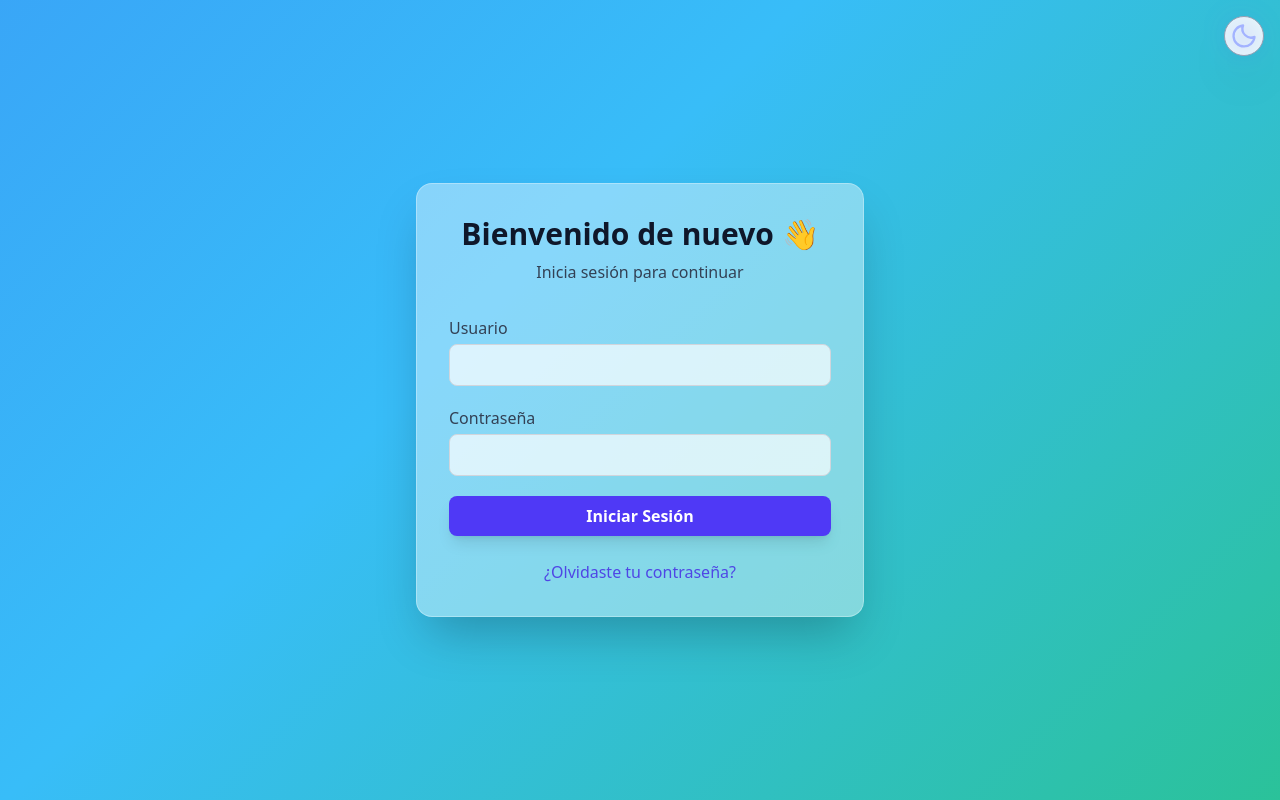
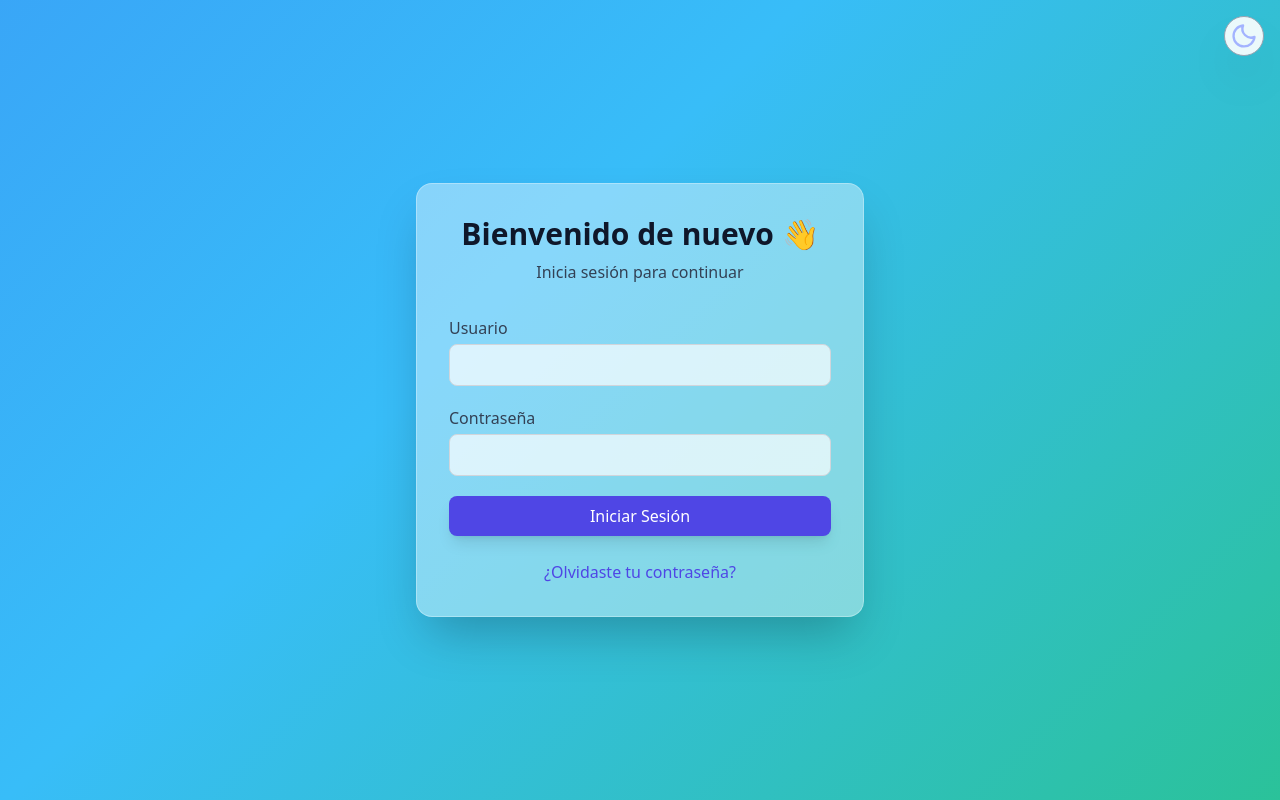
Before and after one commit to contacomp093/Base, a Django app: page /es/accounts/login/ in a window 1280 px wide. Run offline with Django 5.2, Linux system fonts and the light colour scheme; style sheets or scripts are compiled from the project's sources.

Commit message:
ajuste colore cross browser

```diff
--- a/Base_Login/templates/registration/login.html
+++ b/Base_Login/templates/registration/login.html
@@ -10,81 +10,98 @@
     <!-- Tailwind compilado -->
     <link rel="stylesheet" href="{% static 'css/output.css' %}" />
 
-    <!-- 🎨 Estilos personalizados -->
+    <!-- 🎨 Estilos personalizados y colores HEX fijos -->
     <style>
+      /******************************
+       *  🎨 FONDOS (solo decoración)
+       ******************************/
       @keyframes gradientMove {
-        0% {
-          background-position: 0% 50%;
-        }
-        50% {
-          background-position: 100% 50%;
-        }
-        100% {
-          background-position: 0% 50%;
-        }
+        0% { background-position: 0% 50%; }
+        50% { background-position: 100% 50%; }
+        100% { background-position: 0% 50%; }
       }
 
-      /* 🌤️ Tema claro */
       body {
         background: linear-gradient(-45deg, #22c55e, #38bdf8, #3b82f6, #8b5cf6);
         background-size: 300% 300%;
         animation: gradientMove 14s ease infinite;
-        color: #1e293b;
+        color: #1f2937;
         transition: color 0.7s ease-in-out;
       }
 
-      /* 🌑 Tema oscuro */
       body.dark {
         background: linear-gradient(-45deg, #020617, #0f172a, #1e3a8a, #5b21b6);
         background-size: 300% 300%;
         animation: gradientMove 18s ease infinite;
-        color: #e2e8f0;
+        color: #f3f4f6;
       }
 
-      @keyframes fadeIn {
-        from {
-          opacity: 0;
-          transform: translateY(20px) scale(0.97);
-        }
-        to {
-          opacity: 1;
-          transform: translateY(0) scale(1);
-        }
+      /******************************
+       *  🔥 COLORES CONSISTENTES
+       ******************************/
+
+      /* Títulos */
+      h1 { color: #0f172a !important; }
+      body.dark h1 { color: #f8fafc !important; }
+
+      /* Texto general */
+      p, label { color: #334155 !important; }
+      body.dark p, body.dark label { color: #cbd5e1 !important; }
+
+      /* Links */
+      a { color: #4f46e5 !important; }
+      body.dark a { color: #818cf8 !important; }
+
+      /* Tarjeta translúcida */
+      .card-translucent {
+        background-color: rgba(255,255,255,0.40) !important;
+        border: 1px solid rgba(255,255,255,0.30) !important;
+        backdrop-filter: blur(20px) !important;
+      }
+      body.dark .card-translucent {
+        background-color: rgba(31,41,55,0.50) !important;
+        border-color: rgba(55,65,81,0.40) !important;
       }
 
-      .fade-in {
-        animation: fadeIn 0.6s ease-out forwards;
+      /* Inputs */
+      input {
+        background-color: rgba(255,255,255,0.70) !important;
+        border: 1px solid #d1d5db !important;
+        color: #1f2937 !important;
+      }
+      body.dark input {
+        background-color: rgba(55,65,81,0.80) !important;
+        border-color: #4b5563 !important;
+        color: #f3f4f6 !important;
       }
 
-      h1 {
-        color: #0f172a;
-        transition: color 0.7s ease-in-out;
-      }
-      body.dark h1 {
-        color: #f8fafc;
+      /* Focus ring */
+      input:focus {
+        outline: none !important;
+        box-shadow: 0 0 0 3px rgba(129,140,248,0.7) !important;
       }
 
-      p,
-      label {
-        color: #334155;
-        transition: color 0.7s ease-in-out;
+      /* Botón de iniciar sesión */
+      .btn-primary {
+        background-color: #4f46e5 !important;
+        color: #ffffff !important;
+        transition: transform 0.3s, background-color 0.3s;
       }
-      body.dark p,
-      body.dark label {
-        color: #cbd5e1;
+      .btn-primary:hover {
+        background-color: #4338ca !important;
+        transform: scale(1.02);
       }
 
-      a {
-        color: #4f46e5;
-        transition: color 0.7s ease-in-out;
+      /* Animación de entrada */
+      @keyframes fadeIn {
+        from { opacity: 0; transform: translateY(20px) scale(0.97); }
+        to { opacity: 1; transform: translateY(0) scale(1); }
       }
-      body.dark a {
-        color: #818cf8;
-      }
+      .fade-in { animation: fadeIn 0.6s ease-out forwards; }
     </style>
   </head>
 
-  <body class="h-full text-gray-800 dark:text-gray-100 transition-colors duration-700">
+  <body class="h-full transition-colors duration-700">
     <div class="flex flex-col items-center justify-center h-screen p-4 fade-in relative">
 
       <!-- 🌙 Botón de cambio de tema -->
@@ -93,7 +110,7 @@
         class="absolute top-4 right-4 flex items-center justify-center w-10 h-10 rounded-full border border-gray-400 dark:border-gray-600 bg-white/90 dark:bg-gray-900/80 hover:bg-gray-100 dark:hover:bg-gray-800 shadow-2xl backdrop-blur-md transition-all duration-500 transform hover:scale-110"
         aria-label="{% trans 'Cambiar tema' %}"
       >
-        <!-- ☀️ Sol -->
+        <!-- ☀️ Sol (solo visible en modo oscuro) -->
         <svg
           id="icon-sun"
           xmlns="http://www.w3.org/2000/svg"
@@ -101,16 +118,17 @@
           viewBox="0 0 24 24"
           stroke-width="2"
           stroke="currentColor"
-          class="w-7 h-7 text-yellow-400 dark:text-yellow-300 drop-shadow-[0_0_12px_rgba(255,215,0,1)] hidden transition-transform duration-500 scale-0"
+          class="w-7 h-7 text-yellow-400 hidden"
         >
-          <path
-            stroke-linecap="round"
-            stroke-linejoin="round"
-            d="M12 3v1.5m0 15V21m9-9h-1.5M4.5 12H3m15.364 6.364-1.06-1.06M7.757 7.757 6.697 6.697m10.607 0-1.06 1.06M7.757 16.243l-1.06 1.06M12 8.25a3.75 3.75 0 1 1 0 7.5a3.75 3.75 0 0 1 0-7.5z"
-          />
+          <path stroke-linecap="round" stroke-linejoin="round"
+            d="M12 3v1.5m0 15V21m9-9h-1.5M4.5 12H3m15.364
+            6.364-1.06-1.06M7.757 7.757 6.697 6.697m10.607
+            0-1.06 1.06M7.757 16.243l-1.06 1.06M12
+            8.25a3.75 3.75 0 1 1 0
+            7.5 3.75 3.75 0 0 1 0-7.5z"/>
         </svg>
 
-        <!-- 🌙 Luna -->
+        <!-- 🌙 Luna (visible en modo claro) -->
         <svg
           id="icon-moon"
           xmlns="http://www.w3.org/2000/svg"
@@ -118,18 +136,16 @@
           viewBox="0 0 24 24"
           stroke-width="2"
           stroke="currentColor"
-          class="w-7 h-7 text-indigo-300 dark:text-indigo-200 drop-shadow-[0_0_14px_rgba(99,102,241,1)] transition-transform duration-500 scale-100"
+          class="w-7 h-7 text-indigo-300"
         >
-          <path
-            stroke-linecap="round"
-            stroke-linejoin="round"
-            d="M21 12.79A9 9 0 1 1 11.21 3a7.5 7.5 0 0 0 9.79 9.79z"
-          />
+          <path stroke-linecap="round" stroke-linejoin="round"
+            d="M21 12.79A9 9 0 1 1 11.21 3a7.5
+            7.5 0 0 0 9.79 9.79z"/>
         </svg>
       </button>
 
       <!-- 🪟 Tarjeta del login -->
-      <div class="w-full max-w-md bg-white/40 dark:bg-gray-800/50 backdrop-blur-lg rounded-2xl shadow-2xl p-8 border border-white/30 dark:border-gray-700/40 transition-all duration-700 fade-in">
+      <div class="w-full max-w-md card-translucent rounded-2xl shadow-2xl p-8 transition-all duration-700 fade-in">
         <div class="text-center mb-8">
           <h1 class="text-3xl font-bold mb-2">{% trans "Bienvenido de nuevo" %} 👋</h1>
           <p>{% trans "Inicia sesión para continuar" %}</p>
@@ -137,13 +153,14 @@
 
         <form method="post" class="space-y-5">
           {% csrf_token %}
+
           <div>
             <label class="block mb-1">{% trans "Usuario" %}</label>
             <input
               type="text"
               name="username"
               required
-              class="w-full px-4 py-2 rounded-lg bg-white/70 dark:bg-gray-700/80 border border-gray-300 dark:border-gray-600 focus:ring-2 focus:ring-indigo-400 text-gray-800 dark:text-gray-100 outline-none transition-all duration-700"
+              class="w-full px-4 py-2 rounded-lg transition-all duration-700"
             />
           </div>
 
@@ -153,14 +170,11 @@
               type="password"
               name="password"
               required
-              class="w-full px-4 py-2 rounded-lg bg-white/70 dark:bg-gray-700/80 border border-gray-300 dark:border-gray-600 focus:ring-2 focus:ring-indigo-400 text-gray-800 dark:text-gray-100 outline-none transition-all duration-700"
+              class="w-full px-4 py-2 rounded-lg transition-all duration-700"
             />
           </div>
 
-          <button
-            type="submit"
-            class="w-full py-2 px-4 bg-indigo-600 hover:bg-indigo-700 text-white font-semibold rounded-lg shadow-lg transition-transform duration-700 hover:scale-[1.02]"
-          >
+          <button type="submit" class="btn-primary w-full py-2 px-4 rounded-lg shadow-lg">
             {% trans "Iniciar Sesión" %}
           </button>
         </form>
@@ -173,7 +187,7 @@
       </div>
     </div>
 
-    <!-- 🌓 Script cambio de tema -->
+    <!-- 🌓 Script cambio de tema (FUNCIONAL) -->
     <script>
       const themeToggle = document.getElementById("theme-toggle");
       const html = document.documentElement;
@@ -181,39 +195,37 @@
       const iconSun = document.getElementById("icon-sun");
       const iconMoon = document.getElementById("icon-moon");
 
+      // Determinar modo inicial
       const userPrefDark =
         localStorage.theme === "dark" ||
         (!("theme" in localStorage) &&
           window.matchMedia("(prefers-color-scheme: dark)").matches);
 
+      function syncIcons(isDark) {
+        if (isDark) {
+          iconMoon.classList.add("hidden");
+          iconSun.classList.remove("hidden");
+        } else {
+          iconSun.classList.add("hidden");
+          iconMoon.classList.remove("hidden");
+        }
+      }
+
+      // Estado inicial
       if (userPrefDark) {
         html.classList.add("dark");
         body.classList.add("dark");
-        iconMoon.classList.add("hidden");
-        iconSun.classList.remove("hidden");
-        iconSun.classList.replace("scale-0", "scale-100");
+        syncIcons(true);
+      } else {
+        syncIcons(false);
       }
 
+      // Evento click
       themeToggle.addEventListener("click", () => {
         const isDark = html.classList.toggle("dark");
         body.classList.toggle("dark");
         localStorage.theme = isDark ? "dark" : "light";
-
-        if (isDark) {
-          iconMoon.classList.replace("scale-100", "scale-0");
-          setTimeout(() => {
-            iconMoon.classList.add("hidden");
-            iconSun.classList.remove("hidden");
-            iconSun.classList.replace("scale-0", "scale-100");
-          }, 200);
-        } else {
-          iconSun.classList.replace("scale-100", "scale-0");
-          setTimeout(() => {
-            iconSun.classList.add("hidden");
-            iconMoon.classList.remove("hidden");
-            iconMoon.classList.replace("scale-0", "scale-100");
-          }, 200);
-        }
+        syncIcons(isDark);
       });
     </script>
   </body>
```
